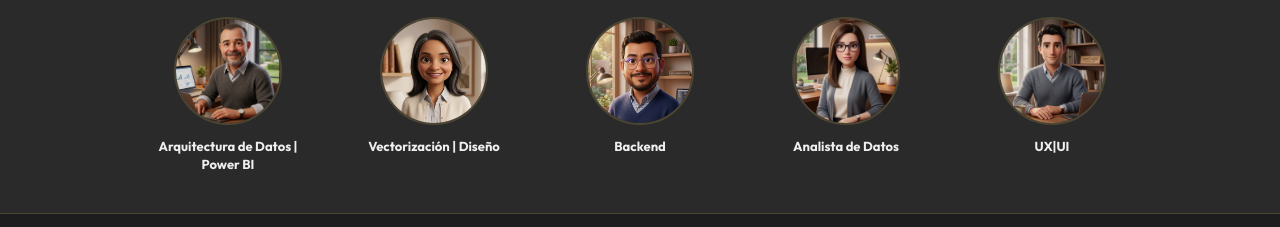
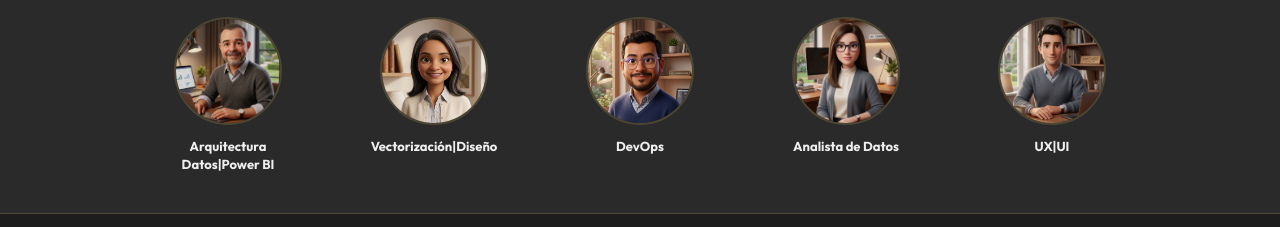
Before and after one commit to SilenaRQ/techapp504-web, a React (Vite) app: page / in a window 1280 px wide. Shown: the part 1440-1667 px from the top of the page. Built offline with nearby package versions, Linux system fonts and the light colour scheme; the HTML template or start-up script is replaced by a standard one.

Commit message:
Update App.tsx

```diff
--- a/src/App.tsx
+++ b/src/App.tsx
@@ -351,9 +351,9 @@ const LOGO_PARTS = [
 ]
 
 const TEAM = [
-  { name: "Arquitectura de Datos | Power BI", photo: teamAD },
-  { name: "Vectorización | Diseño", photo: teamDesign },
-  { name: "Backend", photo: teamDS },
+  { name: "Arquitectura Datos|Power BI", photo: teamAD },
+  { name: "Vectorización|Diseño", photo: teamDesign },
+  { name: "DevOps", photo: teamDS },
   { name: "Analista de Datos", photo: teamIAD },
   { name: "UX|UI", photo: teamUX },
 ]
```
